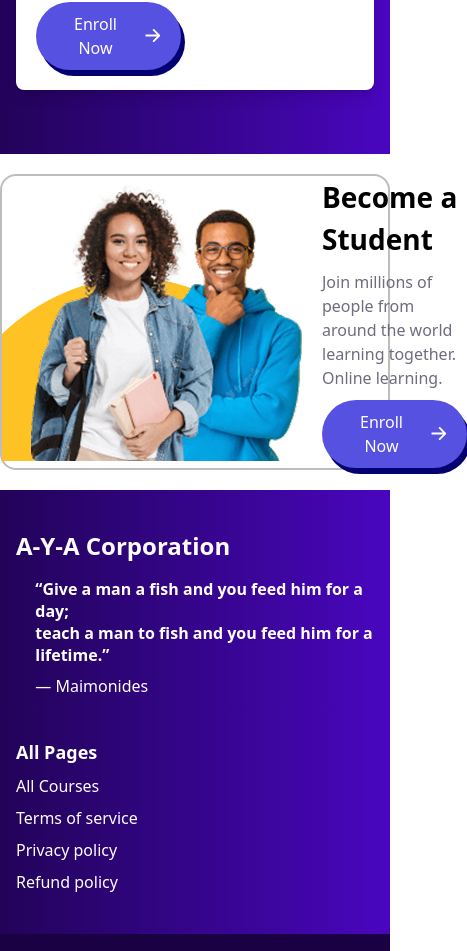
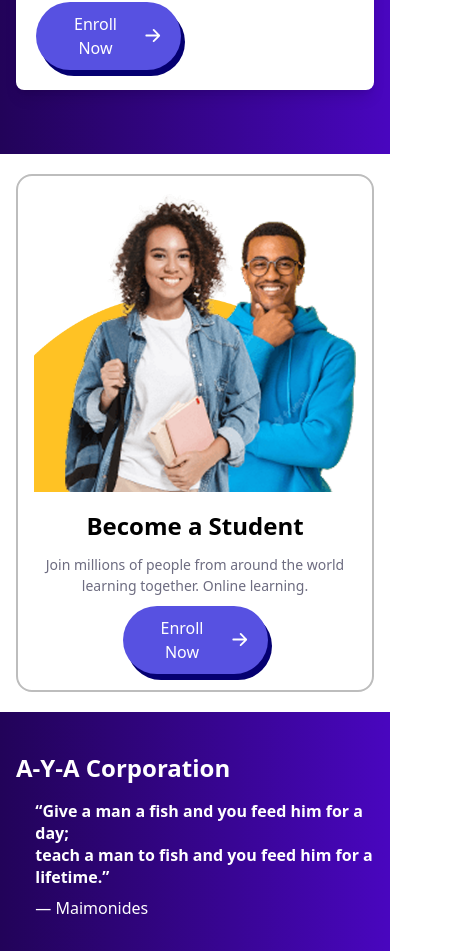
Before and after one commit to Abdul-Muqaddam/A_Y_A_corporation_course_website, a React (Vite) app in the folder frontend/: page / in a window 390 px wide. Shown: the part 3355-4306 px from the top of the page, 467 px wide, since content can reach past the window. Built offline with nearby package versions, Linux system fonts and the light colour scheme.

Commit message:
making CTA responsive

```diff
--- a/frontend/src/components/callToAction.jsx
+++ b/frontend/src/components/callToAction.jsx
@@ -1,26 +1,27 @@
 import React from "react";
-import CTAimg from "../assets/img_CTA_become_student.png"
+import CTAimg from "../assets/img_CTA_become_student.png";
 import MainButton from "./MainButton";
 
-function CallToAction(){
-    return(
-        <>
-        <div className="flex items-center justify-center py-[20px]">
-            <div className="flex items-center border-2 border-[#BDBDBD] rounded-[16px] ">
-                <img className="w-[300px]" src={CTAimg} alt="" />
-                <div className="flex flex-col gap-[10px] mx-[20px]">
-                <div className="font-semibold text-[28px]">
-                    Become a Student
-                </div>
-                <p className="text-[#6D6C80]">
-                    Join millions of people from around the world <br />
-                    learning together. Online learning.
-                </p>
-                <MainButton/>
+function CallToAction() {
+    return (
+        <div className="flex items-center justify-center py-[20px] px-4">
+            <div className="flex flex-col md:flex-row items-center border-2 border-[#BDBDBD] rounded-[16px] p-4 md:p-6 max-w-[1000px] w-full">
+                <img className="w-[100%] md:w-[300px] mb-4 md:mb-0 md:mr-6" src={CTAimg} alt="Become a Student" />
+                <div className="flex flex-col gap-[10px] text-center md:text-left">
+                    <div className="font-semibold text-[24px] md:text-[28px]">
+                        Become a Student
+                    </div>
+                    <p className="text-[#6D6C80] text-[14px] md:text-[16px]">
+                        Join millions of people from around the world <br className="hidden md:block" />
+                        learning together. Online learning.
+                    </p>
+                    <div className="flex justify-center md:justify-start">
+                        <MainButton />
+                    </div>
                 </div>
             </div>
         </div>
-        </>
-    )
+    );
 }
-export default CallToAction
+
+export default CallToAction;
```
